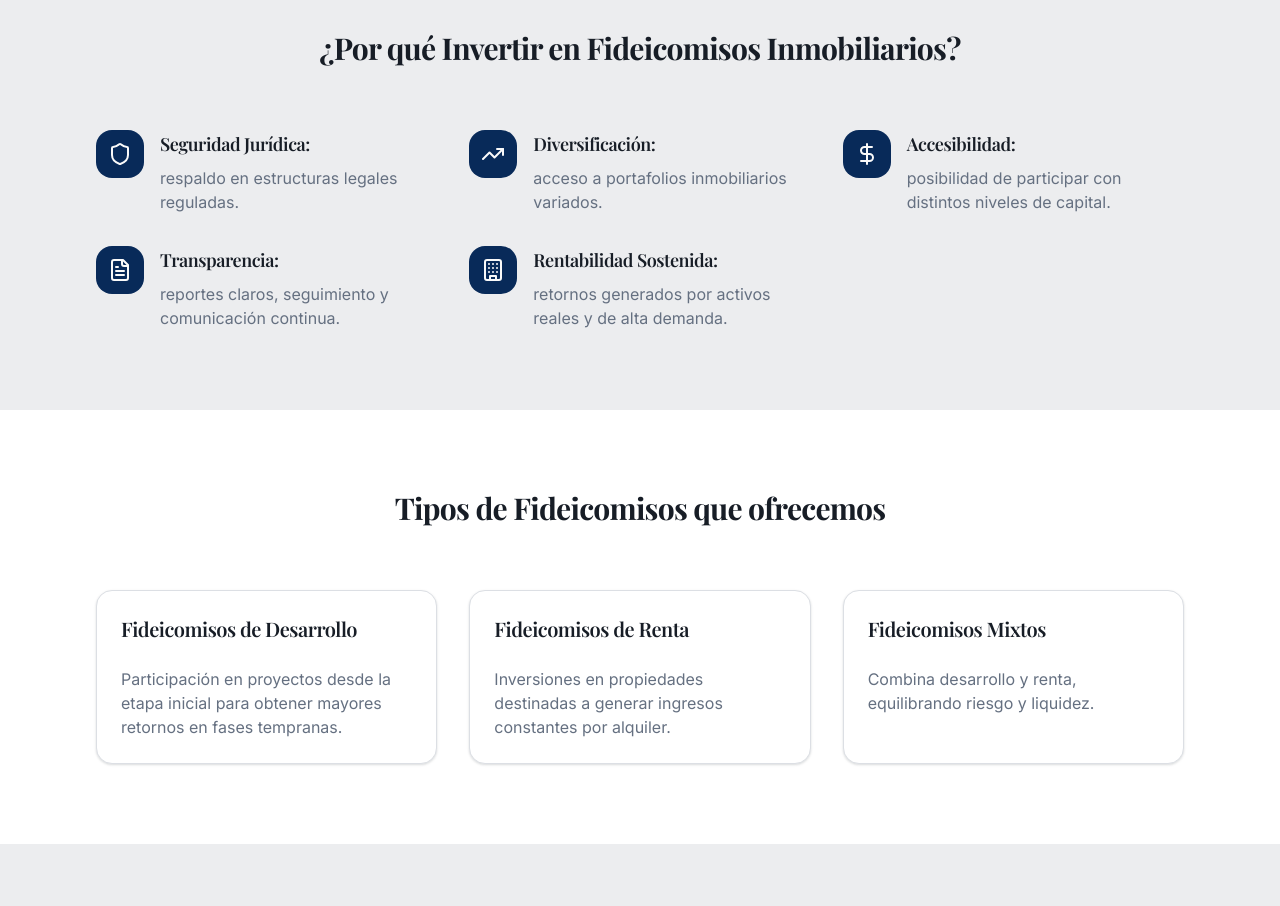
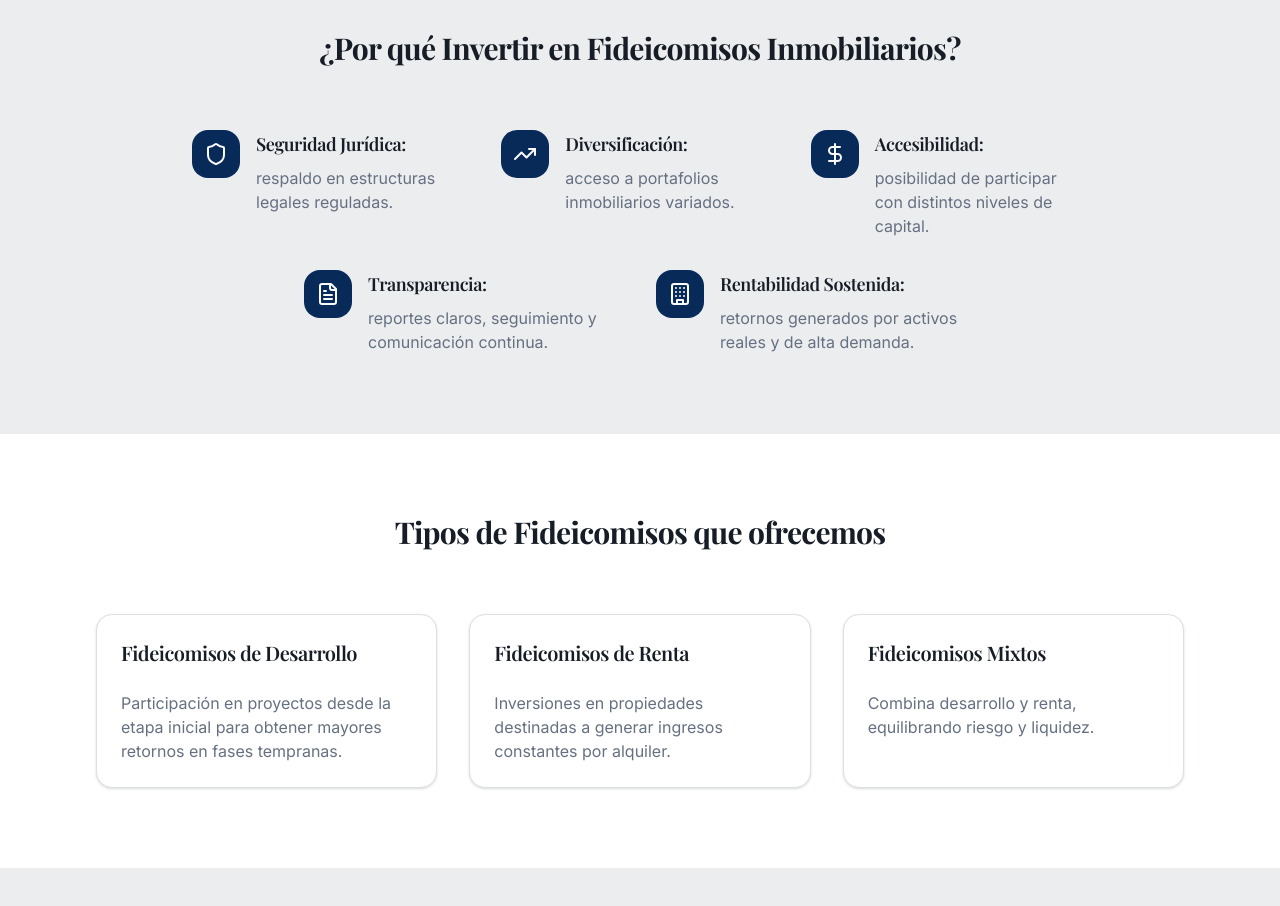
Before and after one commit to lliberman07/wm-vision-hub, a React (Vite) app: page /services/investments in a window 1280 px wide. Shown: the part 1120-2026 px from the top of the page. Built offline with nearby package versions, Linux system fonts and the light colour scheme.

Commit message:
Refactor investment services layout

```diff
--- a/src/pages/InvestmentServices.tsx
+++ b/src/pages/InvestmentServices.tsx
@@ -171,8 +171,10 @@ const InvestmentServices = () => {
             <h2 className="text-3xl font-bold mb-4">¿Por qué Invertir en Fideicomisos Inmobiliarios?</h2>
           </div>
 
-          <div className="grid md:grid-cols-2 lg:grid-cols-3 gap-8">
-            {benefits.map((benefit, index) => (
+          <div className="max-w-4xl mx-auto">
+            {/* Top row - 3 items */}
+            <div className="grid grid-cols-1 md:grid-cols-3 gap-8 mb-8">
+              {benefits.slice(0, 3).map((benefit, index) => (
                 <div key={index} className="flex items-start space-x-4">
                   <div className="w-12 h-12 bg-primary rounded-lg flex items-center justify-center flex-shrink-0">
                     <benefit.icon className="h-6 w-6 text-primary-foreground" />
@@ -183,6 +185,22 @@ const InvestmentServices = () => {
                   </div>
                 </div>
               ))}
+            </div>
+
+            {/* Bottom row - 2 items centered and offset */}
+            <div className="grid grid-cols-1 md:grid-cols-2 gap-8 max-w-2xl mx-auto">
+              {benefits.slice(3, 5).map((benefit, index) => (
+                <div key={index + 3} className="flex items-start space-x-4">
+                  <div className="w-12 h-12 bg-primary rounded-lg flex items-center justify-center flex-shrink-0">
+                    <benefit.icon className="h-6 w-6 text-primary-foreground" />
+                  </div>
+                  <div>
+                    <h3 className="font-semibold text-lg mb-2">{benefit.title}:</h3>
+                    <p className="text-muted-foreground">{benefit.description}</p>
+                  </div>
+                </div>
+              ))}
+            </div>
           </div>
         </div>
       </section>
```
Lines whose indentation alone changed are shown as unchanged.
